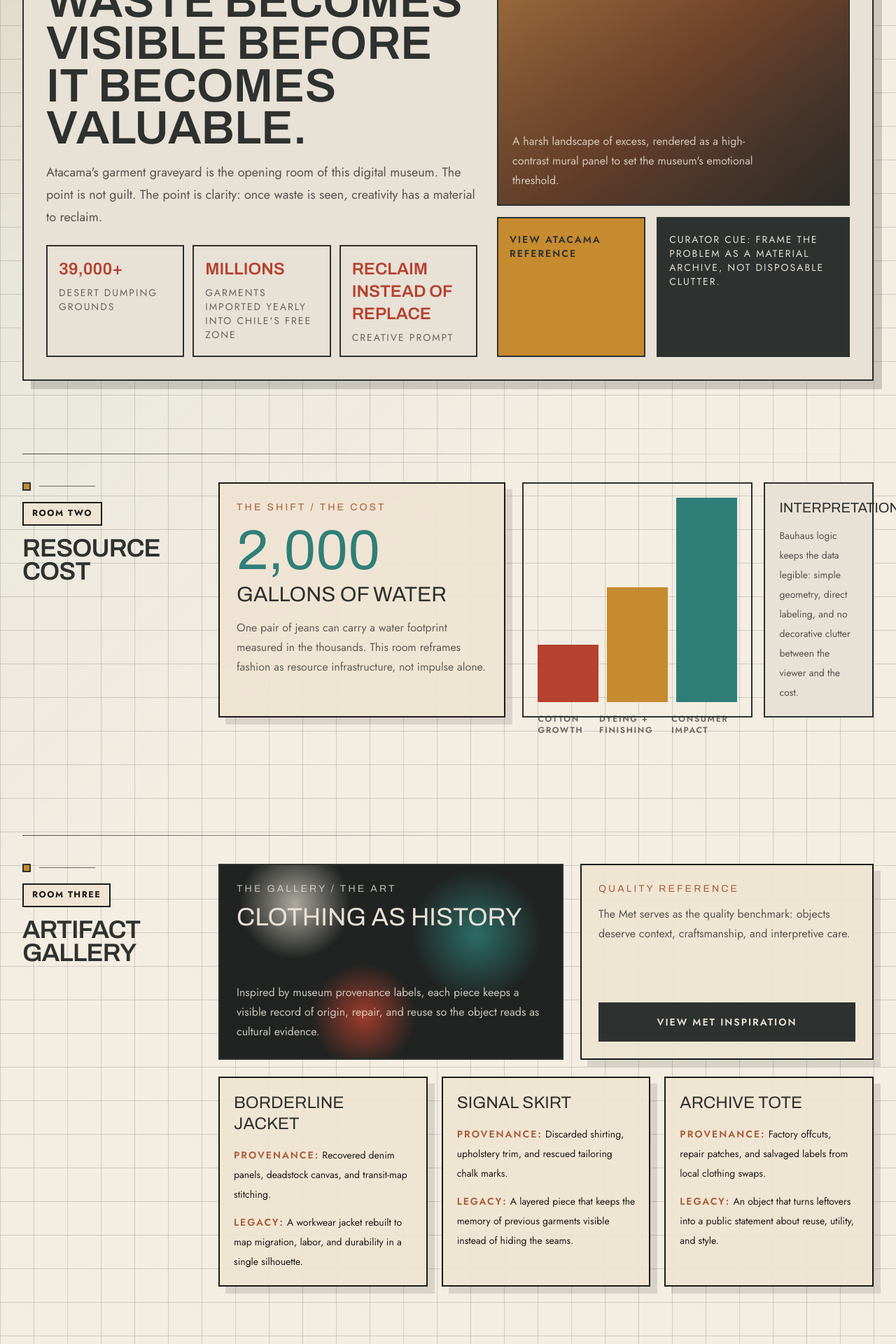
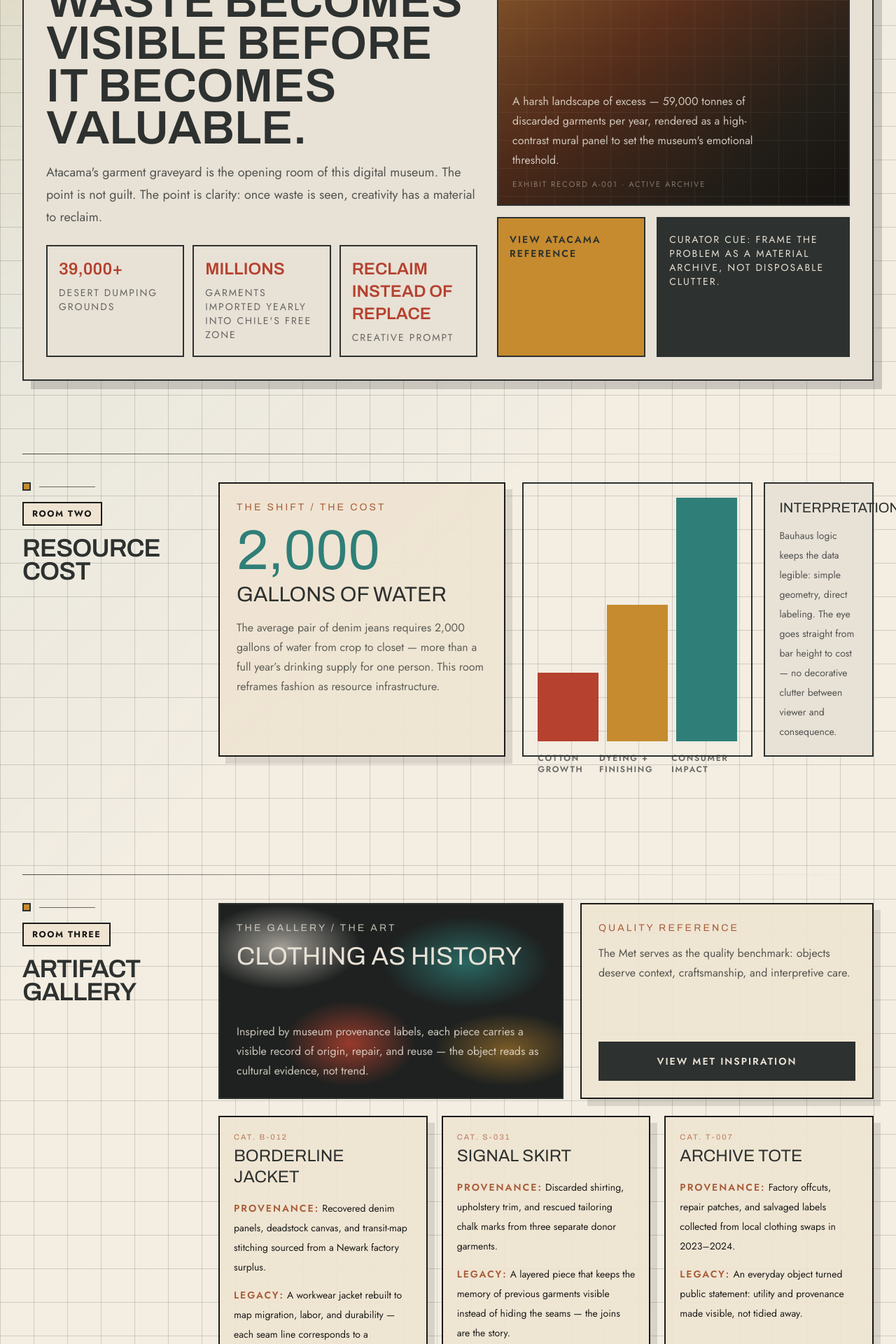
Before and after one commit to vangela6780/is117Midterm, a Next.js app: page / in a window 1280 px wide. Shown: the part 780-2700 px from the top of the page at 70% size. Built offline with nearby package versions, Linux system fonts and the light colour scheme.

Commit message:
feat: scroll reveal animations, enhanced panels, presentation copy pass

```diff
--- a/app/globals.css
+++ b/app/globals.css
@@ -64,16 +64,17 @@ a {
 
 .desert-panel {
   background:
-    linear-gradient(180deg, rgba(31, 34, 33, 0.15), rgba(31, 34, 33, 0.4)),
-    linear-gradient(135deg, #c98a47, #8c4f2e 52%, #332f2c);
+    linear-gradient(175deg, rgba(20, 18, 15, 0.22) 0%, rgba(20, 18, 15, 0.55) 100%),
+    linear-gradient(135deg, #bf7e3a 0%, #7e3e22 42%, #2e2820 78%, #1a1714 100%);
 }
 
 .gallery-panel {
   background:
-    radial-gradient(circle at 22% 20%, rgba(232, 225, 214, 0.7), transparent 18%),
-    radial-gradient(circle at 75% 36%, rgba(47, 127, 120, 0.8), transparent 23%),
-    radial-gradient(circle at 42% 78%, rgba(181, 65, 46, 0.85), transparent 21%),
-    #202321;
+    radial-gradient(ellipse at 18% 22%, rgba(232, 225, 214, 0.65), transparent 20%),
+    radial-gradient(ellipse at 72% 30%, rgba(47, 127, 120, 0.75), transparent 24%),
+    radial-gradient(ellipse at 38% 72%, rgba(181, 65, 46, 0.8), transparent 22%),
+    radial-gradient(ellipse at 84% 75%, rgba(198, 139, 46, 0.55), transparent 18%),
+    #1e2120;
 }
 
 .impact-number {
--- a/components/ArtifactGallery.tsx
+++ b/components/ArtifactGallery.tsx
@@ -11,7 +11,7 @@ export function ArtifactGallery() {
               <h3 className="display-type mt-3 text-4xl uppercase leading-none">Clothing as history</h3>
             </div>
             <p className="max-w-lg text-base leading-7 text-mist/85">
-              Inspired by museum provenance labels, each piece keeps a visible record of origin, repair, and reuse so the object reads as cultural evidence.
+              Inspired by museum provenance labels, each piece carries a visible record of origin, repair, and reuse — the object reads as cultural evidence, not trend.
             </p>
           </div>
         </div>
@@ -35,7 +35,8 @@ export function ArtifactGallery() {
       <div className="grid gap-5 md:grid-cols-3">
         {artifacts.map((artifact) => (
           <article key={artifact.title} className="artifact-card p-5">
-            <p className="display-type text-2xl uppercase leading-tight text-ash">{artifact.title}</p>
+            <p className="display-type text-[0.68rem] uppercase tracking-[0.2em] text-clay/80">Cat. {artifact.id}</p>
+            <p className="display-type mt-1 text-2xl uppercase leading-tight text-ash">{artifact.title}</p>
             <div className="mt-4 space-y-3 text-sm leading-7 text-ash/78">
               <p>
                 <span className="font-semibold uppercase tracking-[0.14em] text-clay">Provenance:</span> {artifact.provenance}
--- a/components/CostShift.tsx
+++ b/components/CostShift.tsx
@@ -6,7 +6,7 @@ export function CostShift() {
         <p className="impact-number mt-4 text-teal">2,000</p>
         <p className="display-type mt-2 text-2xl uppercase text-ash md:text-3xl">gallons of water</p>
         <p className="mt-4 max-w-md text-base leading-7 text-ash/75">
-          One pair of jeans can carry a water footprint measured in the thousands. This room reframes fashion as resource infrastructure, not impulse alone.
+          The average pair of denim jeans requires 2,000 gallons of water from crop to closet — more than a full year’s drinking supply for one person. This room reframes fashion as resource infrastructure.
         </p>
       </div>
       <div className="grid gap-4 md:grid-cols-3">
@@ -25,7 +25,7 @@ export function CostShift() {
         <div className="border-2 border-ash bg-mist p-5 text-sm leading-7 text-ash/80">
           <p className="display-type text-xl uppercase text-ash">Interpretation</p>
           <p className="mt-3">
-            Bauhaus logic keeps the data legible: simple geometry, direct labeling, and no decorative clutter between the viewer and the cost.
+            Bauhaus logic keeps the data legible: simple geometry, direct labeling. The eye goes straight from bar height to cost — no decorative clutter between viewer and consequence.
           </p>
         </div>
       </div>
--- a/components/HeroEntry.tsx
+++ b/components/HeroEntry.tsx
@@ -31,12 +31,28 @@ export function HeroEntry() {
         </div>
       </div>
       <div className="grid gap-4">
-        <div className="desert-panel min-h-[340px] border-2 border-ash p-5 text-mist">
-          <div className="flex h-full flex-col justify-between">
-            <p className="display-type text-2xl uppercase leading-tight">The Atacama Graveyard</p>
-            <p className="max-w-sm text-base leading-7 text-mist/85">
-              A harsh landscape of excess, rendered as a high-contrast mural panel to set the museum's emotional threshold.
-            </p>
+        <div className="desert-panel relative min-h-[340px] border-2 border-ash p-5 text-mist">
+          <div
+            aria-hidden
+            className="pointer-events-none absolute inset-0 opacity-[0.07]"
+            style={{
+              backgroundImage:
+                "linear-gradient(to right, rgba(255,255,255,0.8) 1px, transparent 1px), linear-gradient(to bottom, rgba(255,255,255,0.8) 1px, transparent 1px)",
+              backgroundSize: "40px 40px",
+            }}
+          />
+          <div className="relative flex h-full flex-col justify-between">
+            <div className="flex items-start justify-between">
+              <p className="display-type text-2xl uppercase leading-tight">The Atacama Graveyard</p>
+              <p className="text-[0.7rem] uppercase tracking-[0.18em] text-mist/55">−24.5° / −68.8°</p>
+            </div>
+            <div>
+              <p className="max-w-sm text-base leading-7 text-mist/85">
+                A harsh landscape of excess — 59,000 tonnes of discarded garments per year, rendered as a high-contrast
+                mural panel to set the museum's emotional threshold.
+              </p>
+              <p className="mt-3 text-[0.7rem] uppercase tracking-[0.16em] text-mist/45">Exhibit record A-001 · Active archive</p>
+            </div>
           </div>
         </div>
         <div className="grid gap-4 md:grid-cols-[1fr_1.3fr]">
--- /dev/null
+++ b/components/RevealOnScroll.tsx
@@ -0,0 +1,42 @@
+"use client";
+
+import { useEffect, useRef, useState } from "react";
+
+type RevealOnScrollProps = {
+  children: React.ReactNode;
+  delay?: number;
+  className?: string;
+};
+
+export function RevealOnScroll({ children, delay = 0, className = "" }: RevealOnScrollProps) {
+  const ref = useRef<HTMLDivElement>(null);
+  const [visible, setVisible] = useState(false);
+
+  useEffect(() => {
+    const el = ref.current;
+    if (!el) return;
+    const io = new IntersectionObserver(
+      ([entry]) => {
+        if (entry.isIntersecting) {
+          setVisible(true);
+          io.disconnect();
+        }
+      },
+      { threshold: 0.06, rootMargin: "0px 0px -32px 0px" }
+    );
+    io.observe(el);
+    return () => io.disconnect();
+  }, []);
+
+  return (
+    <div
+      ref={ref}
+      style={delay > 0 ? { transitionDelay: `${delay}ms` } : undefined}
+      className={`transition-all duration-700 ease-out ${
+        visible ? "translate-y-0 opacity-100" : "translate-y-7 opacity-0"
+      } ${className}`}
+    >
+      {children}
+    </div>
+  );
+}
--- a/components/WorkshopAction.tsx
+++ b/components/WorkshopAction.tsx
@@ -15,10 +15,10 @@ export function WorkshopAction() {
         <p className="display-type text-sm uppercase tracking-[0.22em] text-clay">The Workshop / The Action</p>
         <h3 className="display-type mt-4 text-3xl uppercase leading-none text-ash">Start with one stitch.</h3>
         <p className="mt-4 text-base leading-7 text-ash/80">
-          Repair, patchwork, reconstruction, and visible mending turn abstract concern into a repeatable making practice.
+          Repair, patchwork, reconstruction, and visible mending turn abstract concern into a repeatable making practice. The garment becomes evidence.
         </p>
         <div className="mt-6 border-2 border-ash bg-ash p-4 text-sm uppercase tracking-[0.14em] text-mist">
-          Curator check: the workshop must feel actionable and inventive, not preachy.
+          Curator check: the workshop must feel inventive and achievable — not a lecture, not a listicle.
         </div>
       </aside>
     </div>
--- a/components/site/home-shell.tsx
+++ b/components/site/home-shell.tsx
@@ -2,6 +2,7 @@ import { ArtifactGallery } from "@/components/ArtifactGallery";
 import { CommunityImpact } from "@/components/CommunityImpact";
 import { CostShift } from "@/components/CostShift";
 import { HeroEntry } from "@/components/HeroEntry";
+import { RevealOnScroll } from "@/components/RevealOnScroll";
 import { SectionFrame } from "@/components/SectionFrame";
 import { WorkshopAction } from "@/components/WorkshopAction";
 import { routeCards, siteConfig } from "@/lib/site";
@@ -10,6 +11,7 @@ export function HomeShell() {
   return (
     <main className="museum-shell min-h-screen px-4 py-5 md:px-8 md:py-8">
       <div className="mx-auto max-w-7xl space-y-8 md:space-y-10">
+        <RevealOnScroll>
           <section className="artifact-card bg-mist p-5 md:p-7">
             <div className="grid gap-5 md:gap-6 lg:grid-cols-[1.2fr_1fr]">
               <div>
@@ -32,20 +34,31 @@ export function HomeShell() {
               </div>
             </div>
           </section>
+        </RevealOnScroll>
 
+        <RevealOnScroll delay={100}>
           <HeroEntry />
+        </RevealOnScroll>
+        <RevealOnScroll>
           <SectionFrame id="cost" eyebrow="Room Two" title="Resource Cost">
             <CostShift />
           </SectionFrame>
+        </RevealOnScroll>
+        <RevealOnScroll>
           <SectionFrame id="gallery" eyebrow="Room Three" title="Artifact Gallery">
             <ArtifactGallery />
           </SectionFrame>
+        </RevealOnScroll>
+        <RevealOnScroll>
           <SectionFrame id="impact" eyebrow="Room Four" title="Community Proof">
             <CommunityImpact />
           </SectionFrame>
+        </RevealOnScroll>
+        <RevealOnScroll>
           <SectionFrame id="workshop" eyebrow="Room Five" title="Workshop">
             <WorkshopAction />
           </SectionFrame>
+        </RevealOnScroll>
       </div>
     </main>
   );
--- a/data/exhibits.ts
+++ b/data/exhibits.ts
@@ -1,30 +1,33 @@
 export const artifacts = [
   {
+    id: "B-012",
     title: "Borderline Jacket",
-    provenance: "Recovered denim panels, deadstock canvas, and transit-map stitching.",
-    legacy: "A workwear jacket rebuilt to map migration, labor, and durability in a single silhouette."
+    provenance: "Recovered denim panels, deadstock canvas, and transit-map stitching sourced from a Newark factory surplus.",
+    legacy: "A workwear jacket rebuilt to map migration, labor, and durability — each seam line corresponds to a documented trade route."
   },
   {
+    id: "S-031",
     title: "Signal Skirt",
-    provenance: "Discarded shirting, upholstery trim, and rescued tailoring chalk marks.",
-    legacy: "A layered piece that keeps the memory of previous garments visible instead of hiding the seams."
+    provenance: "Discarded shirting, upholstery trim, and rescued tailoring chalk marks from three separate donor garments.",
+    legacy: "A layered piece that keeps the memory of previous garments visible instead of hiding the seams — the joins are the story."
   },
   {
+    id: "T-007",
     title: "Archive Tote",
-    provenance: "Factory offcuts, repair patches, and salvaged labels from local clothing swaps.",
-    legacy: "An object that turns leftovers into a public statement about reuse, utility, and style."
+    provenance: "Factory offcuts, repair patches, and salvaged labels collected from local clothing swaps in 2023–2024.",
+    legacy: "An everyday object turned public statement: utility and provenance made visible, not tidied away."
   }
 ];
 
 export const workshopSteps = [
-  "Start with one durable base garment and identify the strongest surviving fabric zones.",
-  "Document the garment's previous life so the redesign keeps a visible narrative instead of erasing it.",
-  "Use contrast stitching or patch blocks to make repairs intentional, not invisible.",
-  "Share the finished piece with the community statement wall to extend the social proof loop."
+  "Audit the garment. Identify which fabric zones still hold structural integrity and mark them as base material, not waste.",
+  "Document its previous life with a short written note or a photograph — the redesign should carry that history forward, not erase it.",
+  "Use contrast stitching, patch blocks, or exposed seams to make repairs intentional. Visible mending is a design decision.",
+  "Share the finished piece on the community statement wall. Other makers’ completions become proof that the loop continues."
 ];
 
 export const communityStatements = [
-  "I reclaimed a thrifted blazer instead of buying a new one, and now it feels like a signature piece.",
-  "Upcycling made me pay attention to labor, fabric quality, and what clothing is allowed to become.",
-  "Repairing my jeans turned a worn-out item into a story I actually want to keep telling."
+  "I reclaimed a thrifted blazer instead of buying a new one. Two years later it’s still the piece I reach for first.",
+  "Upcycling forced me to slow down and actually read a garment — its weight, its previous owner, what it was built to do.",
+  "Repairing my jeans took forty minutes and turned a worn-out item into a story I want to keep telling."
 ];
```
Lines whose indentation alone changed are shown as unchanged.
